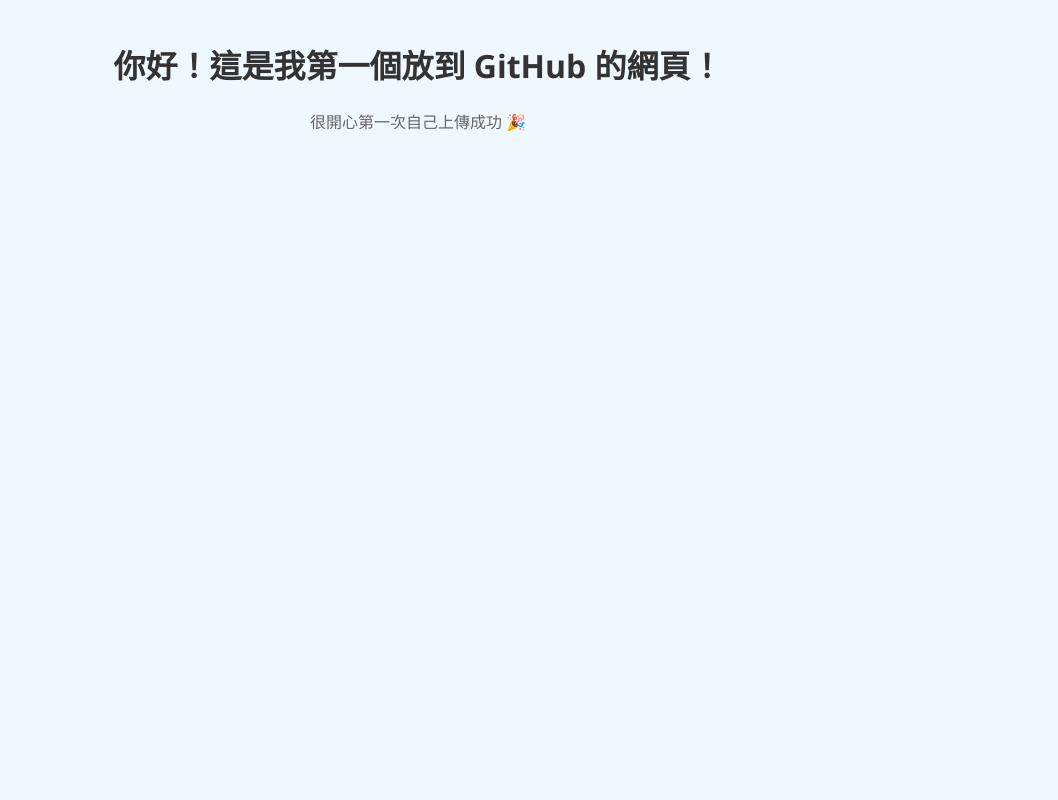
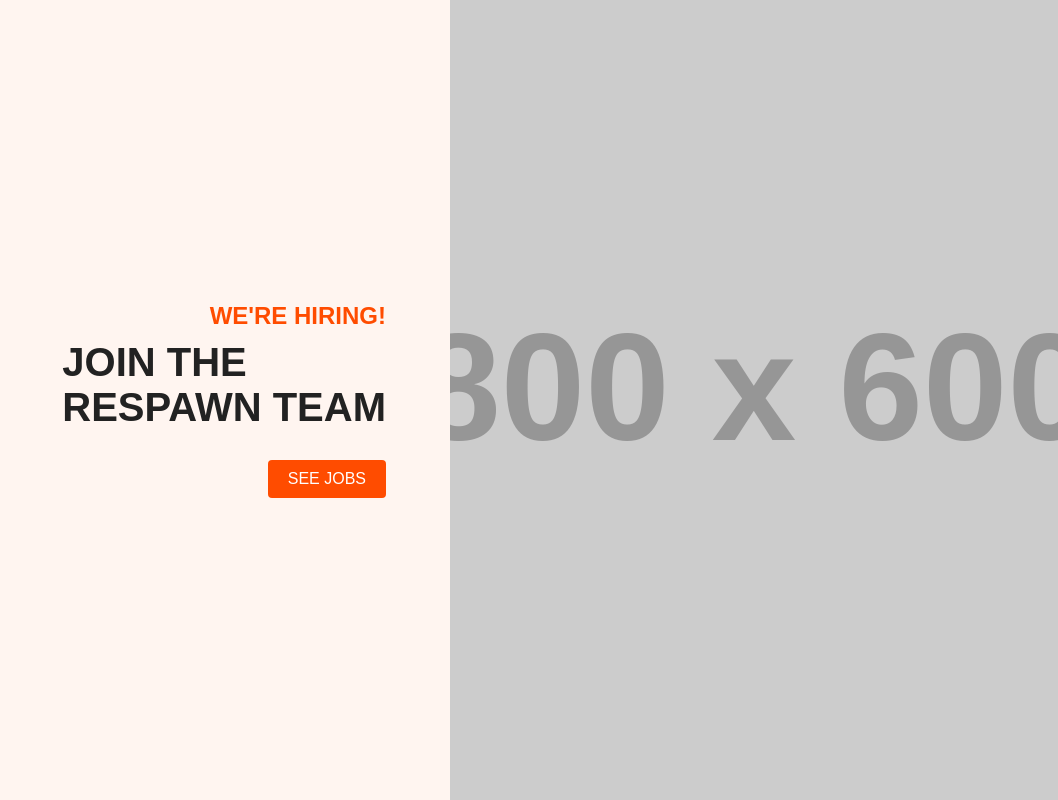
Before and after one commit to Hong-YuCing/my-first-website, a plain HTML site: page index.html in a window 1280 px wide. Shown: the whole page, without its empty margins (222-1280 px from the left). Drawn offline with Linux system fonts and the light colour scheme; placeholder pictures from the web are drawn by us.

Commit message:
Update index.html

```diff
--- a/index.html
+++ b/index.html
@@ -1,27 +1,117 @@
 <!DOCTYPE html>
-<html lang="zh-Hant">
+<html lang="en">
 <head>
-    <meta charset="UTF-8">
-    <meta name="viewport" content="width=device-width, initial-scale=1.0">
-    <title>我的第一個GitHub網頁</title>
+  <meta charset="UTF-8" />
+  <meta name="viewport" content="width=device-width, initial-scale=1.0"/>
+  <title>Join the Respawn Team</title>
   <style>
     body {
-            font-family: "Segoe UI", sans-serif;
       margin: 0;
-            padding: 20px;
-            background-color: #f0f8ff;
-            text-align: center;
+      font-family: Arial, sans-serif;
+      background-color: #fafafa;
     }
-        h1 {
-            color: #333;
+
+    .slider {
+      display: flex;
+      flex-direction: row;
+      height: 100vh;
+      overflow: hidden;
     }
-        p {
-            color: #666;
+
+    .left {
+      flex: 1;
+      display: flex;
+      flex-direction: column;
+      justify-content: center;
+      align-items: flex-end;
+      padding-right: 5%;
+      background-color: #fff5f0;
+    }
+
+    .left h2 {
+      color: #ff4c00;
+      font-size: 1.5rem;
+      margin: 0;
+    }
+
+    .left h1 {
+      font-size: 2.5rem;
+      font-weight: bold;
+      margin: 10px 0;
+      color: #222;
+    }
+
+    .btn {
+      padding: 10px 20px;
+      background-color: #ff4c00;
+      color: white;
+      text-decoration: none;
+      border-radius: 4px;
+      margin-top: 20px;
+    }
+
+    .right {
+      flex: 1;
+      position: relative;
+    }
+
+    .slide-image {
+      width: 100%;
+      height: 100%;
+      object-fit: cover;
+      position: absolute;
+      opacity: 0;
+      transition: opacity 0.5s ease;
+    }
+
+    .slide-image.active {
+      opacity: 1;
+      z-index: 1;
+    }
+
+    .indicator {
+      position: absolute;
+      bottom: 20px;
+      right: 20px;
+      background: rgba(0,0,0,0.6);
+      color: white;
+      padding: 6px 10px;
+      border-radius: 10px;
+      font-size: 14px;
     }
   </style>
 </head>
 <body>
-    <h1>你好！這是我第一個放到 GitHub 的網頁！</h1>
-    <p>很開心第一次自己上傳成功 🎉</p>
+  <div class="slider">
+    <div class="left">
+      <h2>WE'RE HIRING!</h2>
+      <h1>JOIN THE<br>RESPAWN TEAM</h1>
+      <a href="#" class="btn">SEE JOBS</a>
+    </div>
+    <div class="right">
+      <img src="https://via.placeholder.com/800x600?text=Slide+1" class="slide-image active" />
+      <img src="https://via.placeholder.com/800x600?text=Slide+2" class="slide-image" />
+      <img src="https://via.placeholder.com/800x600?text=Slide+3" class="slide-image" />
+      <div class="indicator" id="indicator">01 / 03</div>
+    </div>
+  </div>
+
+  <script>
+    const slides = document.querySelectorAll(".slide-image");
+    const indicator = document.getElementById("indicator");
+    let index = 0;
+
+    function showSlide(i) {
+      slides.forEach((slide, idx) => {
+        slide.classList.toggle("active", idx === i);
+      });
+      indicator.textContent = `${String(i + 1).padStart(2, '0')} / ${String(slides.length).padStart(2, '0')}`;
+    }
+
+    setInterval(() => {
+      index = (index + 1) % slides.length;
+      showSlide(index);
+    }, 3000);
+  </script>
 </body>
 </html>
```
Lines whose indentation alone changed are shown as unchanged.
